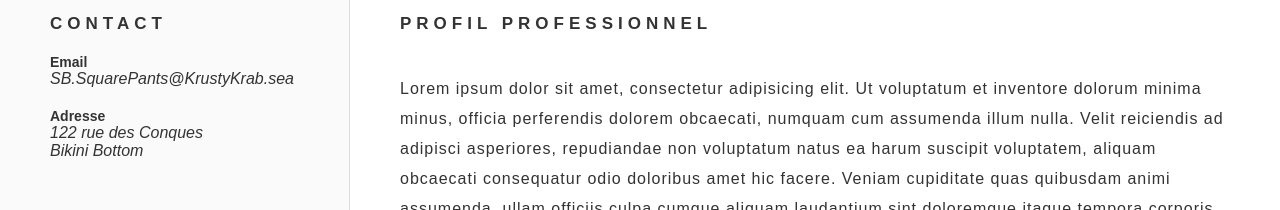
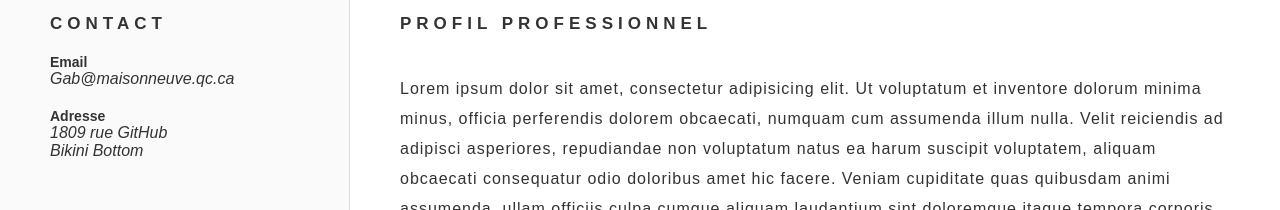
Before and after one commit to GabMaisonneuve/ExamenFinalPartieB, a plain HTML site: page index.html in a window 1280 px wide. Shown: the part 394-604 px from the top of the page. Drawn offline with Linux system fonts and the light colour scheme; a web font is replaced by a local one.

Commit message:
Mise à jour des infos de contact (lignes 34 et 36) dans index.html

```diff
--- a/index.html
+++ b/index.html
@@ -31,9 +31,9 @@
         <div class="block">
           <h2 class="title-small">CONTACT</h2>
           <h3>Email</h3>
-          <p>SB.SquarePants@KrustyKrab.sea</p>
+          <p>Gab@maisonneuve.qc.ca</p>
           <h3>Adresse</h3>
-          <p>122 rue des Conques<br />Bikini Bottom</p>
+          <p>1809 rue GitHub<br />Bikini Bottom</p>
         </div>
         <div class="block">
           <h2 class="title-small">EDUCATION</h2>
```
